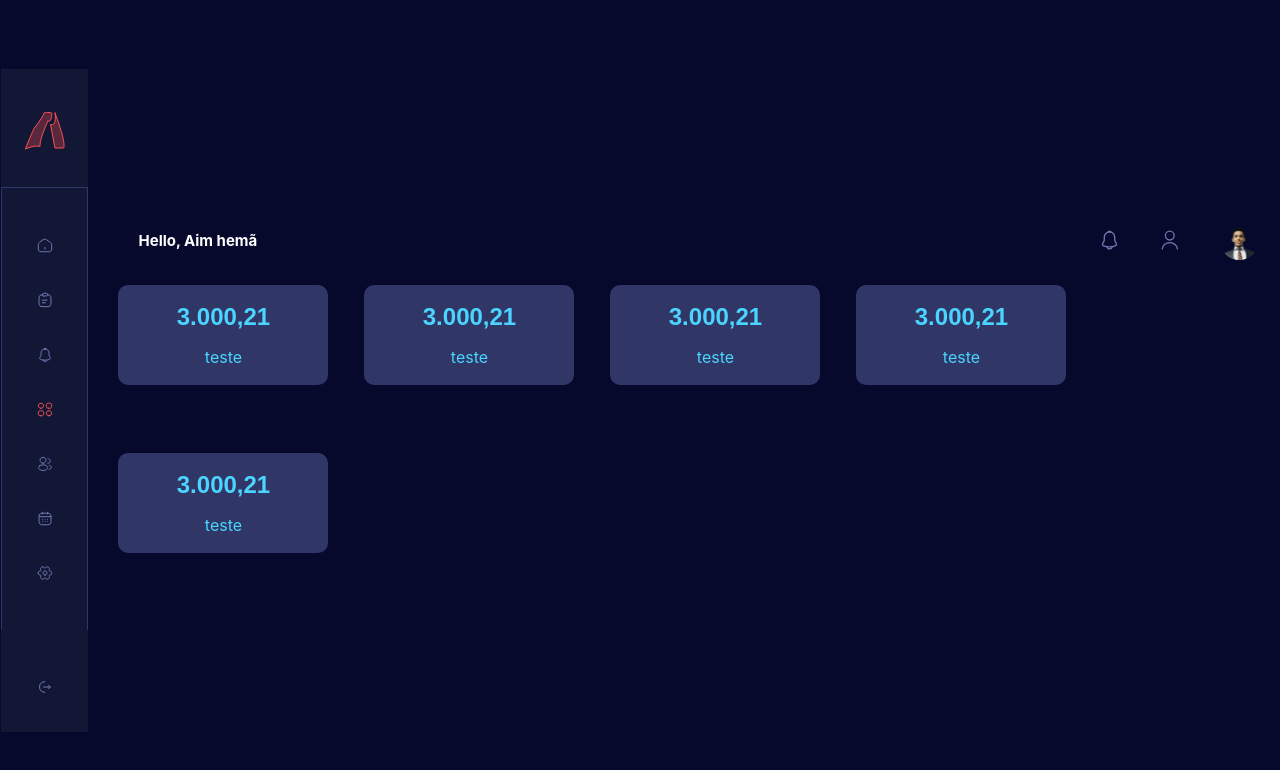
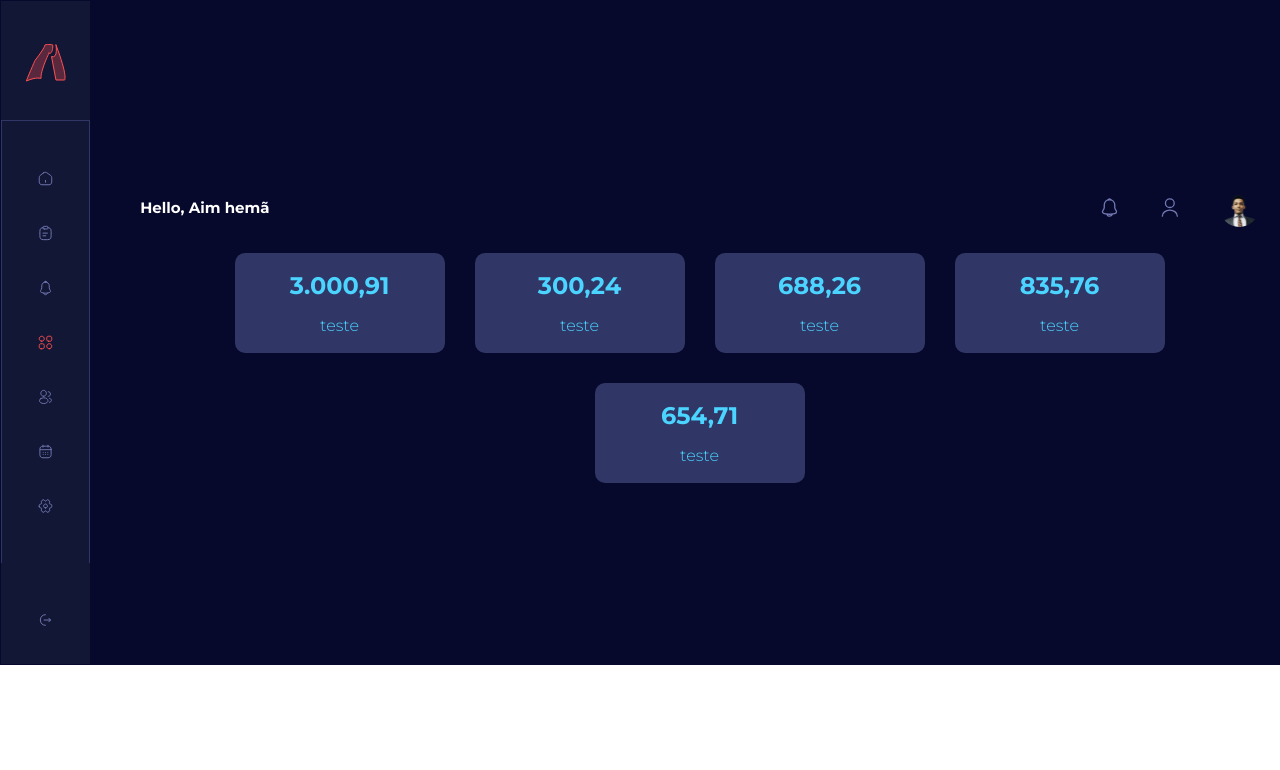
Before and after one commit to hemaAim/Dashboard__financas, a Next.js app: page / in a window 1280 px wide. Shown: the top 770 px of the page. Built offline with nearby package versions, Linux system fonts and the light colour scheme.

Commit message:
feat: importações das fontes

```diff
--- a/src/components/Card/styles.ts
+++ b/src/components/Card/styles.ts
@@ -44,8 +44,9 @@ const ColorsCard = {
     `,
     Cardmedio: css`
       width: 210px;
+
       height: 100px;
-      min-width: 160px;
+      min-width: auto;
       display: flex;
       justify-content: center;
       align-items: center;
--- a/src/components/Main/index.tsx
+++ b/src/components/Main/index.tsx
@@ -11,11 +11,11 @@ const Main = ({}) => (
     <S.Main>
     <Header/>
     <S.AllCard>
-<Card color='Azul' description='teste ' size='Cardmedio' valor='3.000,21'/>
-<Card color='Azul' description='teste ' size='Cardmedio' valor='3.000,21'/>
-<Card color='Azul' description='teste ' size='Cardmedio' valor='3.000,21'/>
-<Card color='Azul' description='teste ' size='Cardmedio' valor='3.000,21'/>
-<Card color='Azul' description='teste ' size='Cardmedio' valor='3.000,21'/>
+<Card color='Azul' description='teste ' size='Cardmedio' valor='3.000,91'/>
+<Card color='Azul' description='teste ' size='Cardmedio' valor='300,24'/>
+<Card color='Azul' description='teste ' size='Cardmedio' valor='688,26'/>
+<Card color='Azul' description='teste ' size='Cardmedio' valor='835,76'/>
+<Card color='Azul' description='teste ' size='Cardmedio' valor='654,71'/>
    </S.AllCard>
    </S.Main>
   </S.Wrapper>
--- a/src/components/Main/styles.ts
+++ b/src/components/Main/styles.ts
@@ -4,7 +4,7 @@ export const Wrapper = styled.section`
   background-color: #06092b;
   color: #fff;
   width: 100%;
-  height: 100%;
+  height: auto;
   padding: 0.1rem;
   text-align: center;
   display: flex;
@@ -21,9 +21,9 @@ gap: 20px;
 
 export const AllCard = styled.div`
   display: flex;
- flex: 1 1 300px;
+  justify-content: center;
   flex-wrap: wrap;
-  gap: 36px;
+  gap: 30px;
 
 
 `
--- a/src/pages/_app.tsx
+++ b/src/pages/_app.tsx
@@ -10,6 +10,10 @@ function App({ Component, pageProps }: AppProps) {
         <title>React Avançado - Boilerplate</title>
         <link rel="shortcut icon" href="/img/icon-512.png" />
         <link rel="apple-touch-icon" href="/img/icon-512.png" />
+        <link rel="preconnect" href="https://fonts.googleapis.com"/>
+<link rel="preconnect" href="https://fonts.gstatic.com"/>
+<link href="https://fonts.googleapis.com/css2?family=Montserrat:ital,wght@0,200;0,300;0,700;1,400;1,500;1,600&display=swap" rel="stylesheet"/>
+
         <link rel="manifest" href="/manifest.json" />
         <meta name="theme-color" content="#06092B" />
         <meta
--- a/src/styles/global.ts
+++ b/src/styles/global.ts
@@ -16,8 +16,7 @@ const GlobalStyles = createGlobalStyle`
   }
 
   body {
-    font-family: -apple-system, BlinkMacSystemFont, 'Segoe UI', Roboto, Oxygen, Ubuntu, Cantarell, 'Open Sans', 'Helvetica Neue', sans-serif
-  }
+    font-family: 'Montserrat', sans-serif;    }
 `
 
 export default GlobalStyles
```
